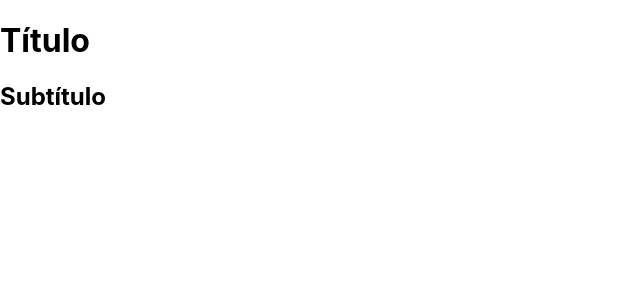
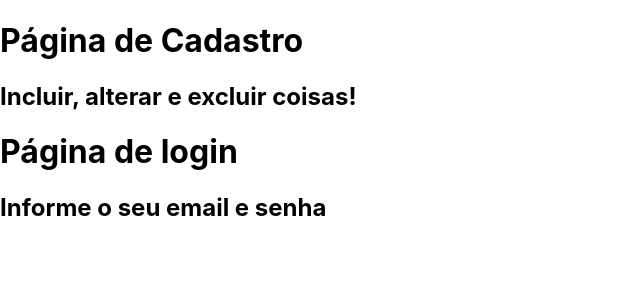
Before and after one commit to Brunogabriel-dev/curso-reactjs, a Next.js app: page /basicos/usandoTitulo in a window 1280 px wide. Shown: the top 300 px of the page, without its empty margins (0-640 px from the left). Built offline with nearby package versions, Linux system fonts and the light colour scheme.

Commit message:
Inclusão de texto

```diff
--- a/components/Titulo.jsx
+++ b/components/Titulo.jsx
@@ -1,8 +1,8 @@
-export default function Titulo() {
+export default function Titulo(props) {
   return (
     <>
-    <h1>Título</h1>
-    <h2>Subtítulo</h2>
+    <h1>{props.principal}</h1>
+    <h2>{props.secundario}</h2>
     </>
   )
 }
--- a/pages/basicos/usandoTitulo.jsx
+++ b/pages/basicos/usandoTitulo.jsx
@@ -5,7 +5,11 @@
     <div>
       <Titulo
          principal="Página de Cadastro"
-         descricao="Incluir, alterar e excluir coisas!"
+         secundario="Incluir, alterar e excluir coisas!"
+      />
+      <Titulo
+         principal="Página de login"
+         secundario="Informe o seu email e senha"
       />
     </div>
   )
```
